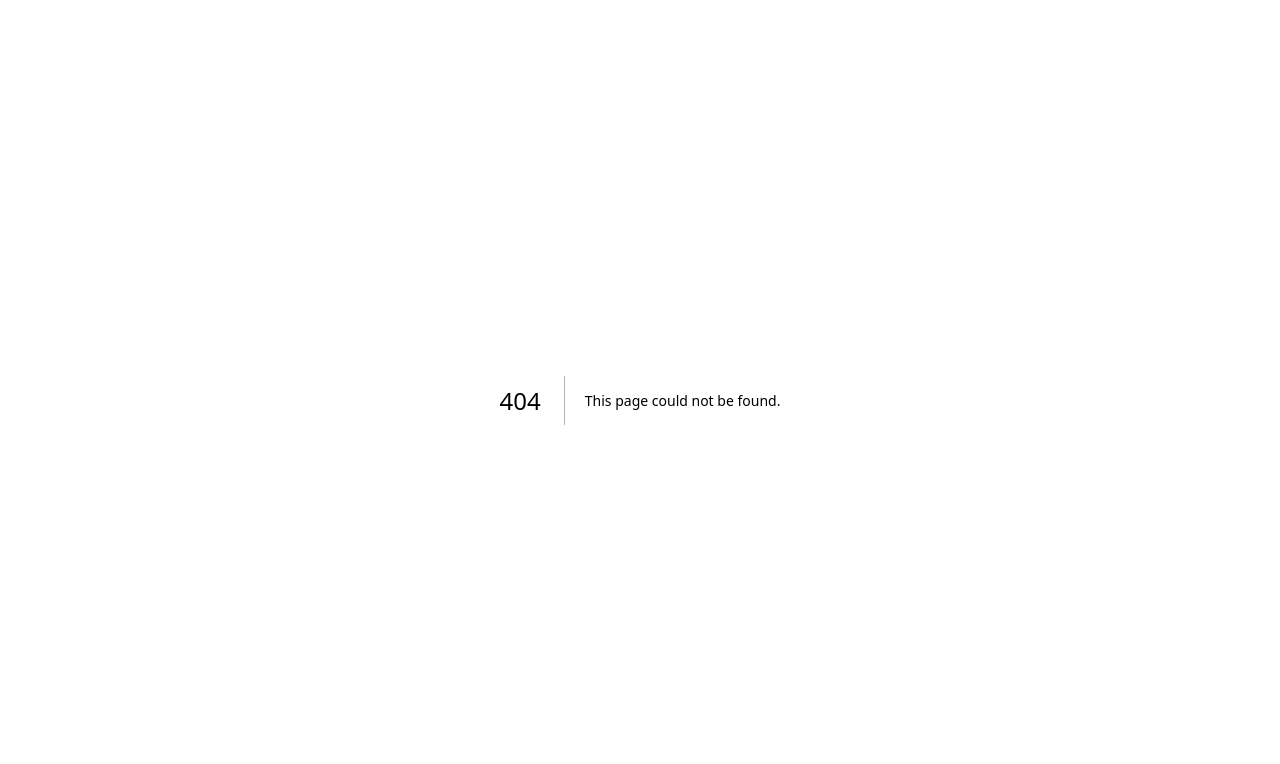
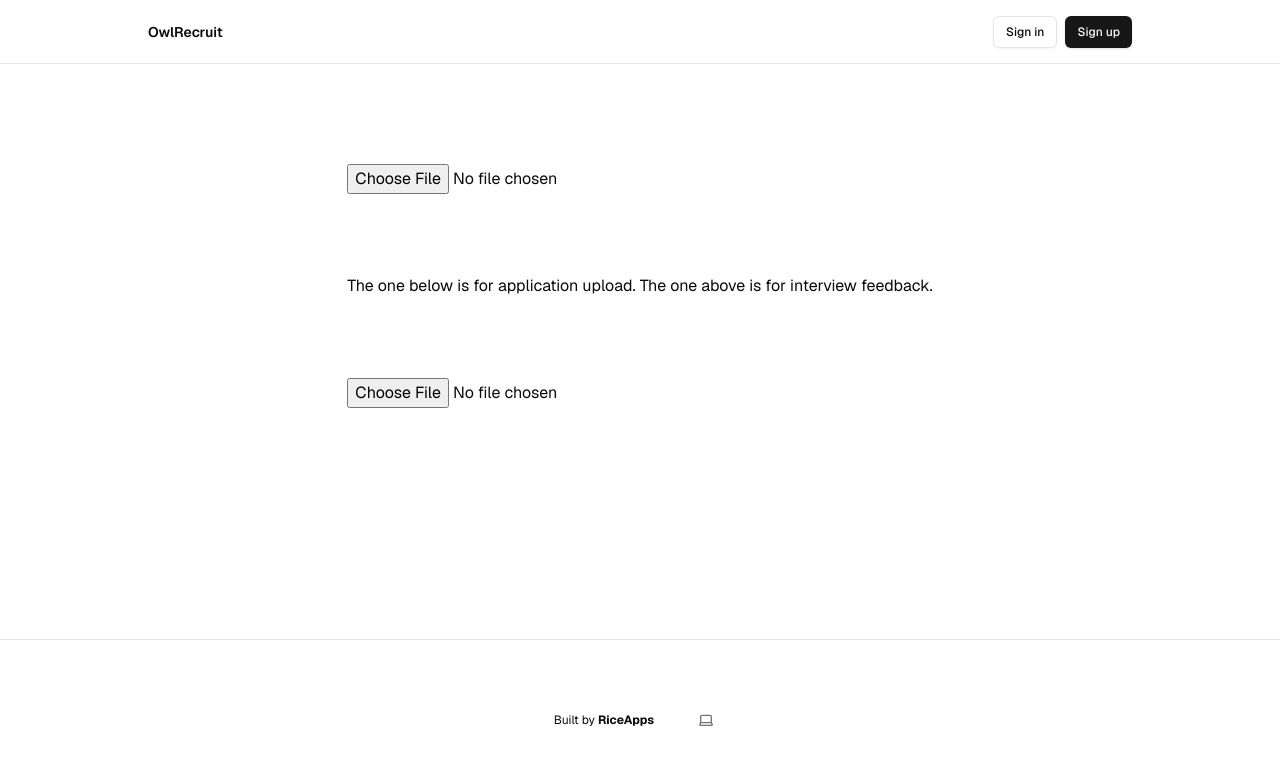
Before and after one commit to rice-apps/owlrecruit, a Next.js app: page /admin in a window 1280 px wide. Before the commit this address had no page. Shown: the top 764 px of the page. Built offline with nearby package versions, Linux system fonts and the light colour scheme; no server answers.

Commit message:
Integrate CSV upload endpoint on frontend (#16)
Co-authored-by: Calvin Wong <calvintwong25@gmail.com>
Co-authored-by: Angel-Ern-Lopez <lopezangel05@icloud.com>

```diff
--- /dev/null
+++ b/app/admin/layout.tsx
@@ -0,0 +1,42 @@
+import { AuthButton } from "@/components/auth-button";
+import { ThemeSwitcher } from "@/components/theme-switcher";
+import Link from "next/link";
+
+export default function ProtectedLayout({
+  children,
+}: {
+  children: React.ReactNode;
+}) {
+  return (
+    <main className="min-h-screen flex flex-col items-center">
+      <div className="flex-1 w-full flex flex-col gap-20 items-center">
+        <nav className="w-full flex justify-center border-b border-b-foreground/10 h-16">
+          <div className="w-full max-w-5xl flex justify-between items-center p-3 px-5 text-sm">
+            <div className="flex gap-5 items-center font-semibold">
+              <Link href={"/"}>OwlRecruit</Link>
+            </div>
+            <AuthButton />
+          </div>
+        </nav>
+        <div className="flex-1 flex flex-col gap-20 max-w-5xl p-5">
+          {children}
+        </div>
+
+        <footer className="w-full flex items-center justify-center border-t mx-auto text-center text-xs gap-8 py-16">
+          <p>
+            Built by{" "}
+            <a
+              href="https://riceapps.org/"
+              target="_blank"
+              className="font-bold hover:underline"
+              rel="noreferrer"
+            >
+              RiceApps
+            </a>
+          </p>
+          <ThemeSwitcher />
+        </footer>
+      </div>
+    </main>
+  );
+}
--- /dev/null
+++ b/app/admin/page.tsx
@@ -0,0 +1,41 @@
+'use client'
+
+import {uploadCSV} from '../api/upload/upload-csv';
+
+export default function ApplicationUpload() {
+  const handleFileChangeInterview = async (e: any) => {
+    const file = e.target.files[0];
+    if (file) {
+      try {
+        uploadCSV(file, "/api/interviews");
+      } catch (error) {
+        console.error("Couldn't read file: ", error);
+      }
+    }
+  };
+  const handleFileChangeApplications = async (e: any) => {
+    const file = e.target.files[0];
+    if (file) {
+      try {
+      uploadCSV(file, "/api/interviews");
+      } catch (error) {
+        console.error("Couldn't read file: ", error);
+      }
+    }
+  };
+  return (
+    <>
+    <input
+      type="file"
+      onChange={handleFileChangeInterview}
+      accept=".csv,.txt"
+    />
+    <h1>The one below is for application upload. The one above is for interview feedback.</h1>
+    <input
+      type="file"
+      onChange={handleFileChangeApplications}
+      accept=".csv,.txt"
+    />
+    </>
+  );
+}
--- /dev/null
+++ b/app/api/upload/upload-csv.tsx
@@ -0,0 +1,11 @@
+export const uploadCSV = async (csv: File, path: string) => {
+    const reader = new FileReader();
+    const response = await fetch(path, {
+        method: 'POST',
+        headers: {
+            'Content-Type': 'text/csv',
+        },
+        body: csv
+      })
+    const result = await response.json();
+}
```
Also changed, not shown: 1 other file (tests, documents, lock files or other folders).
